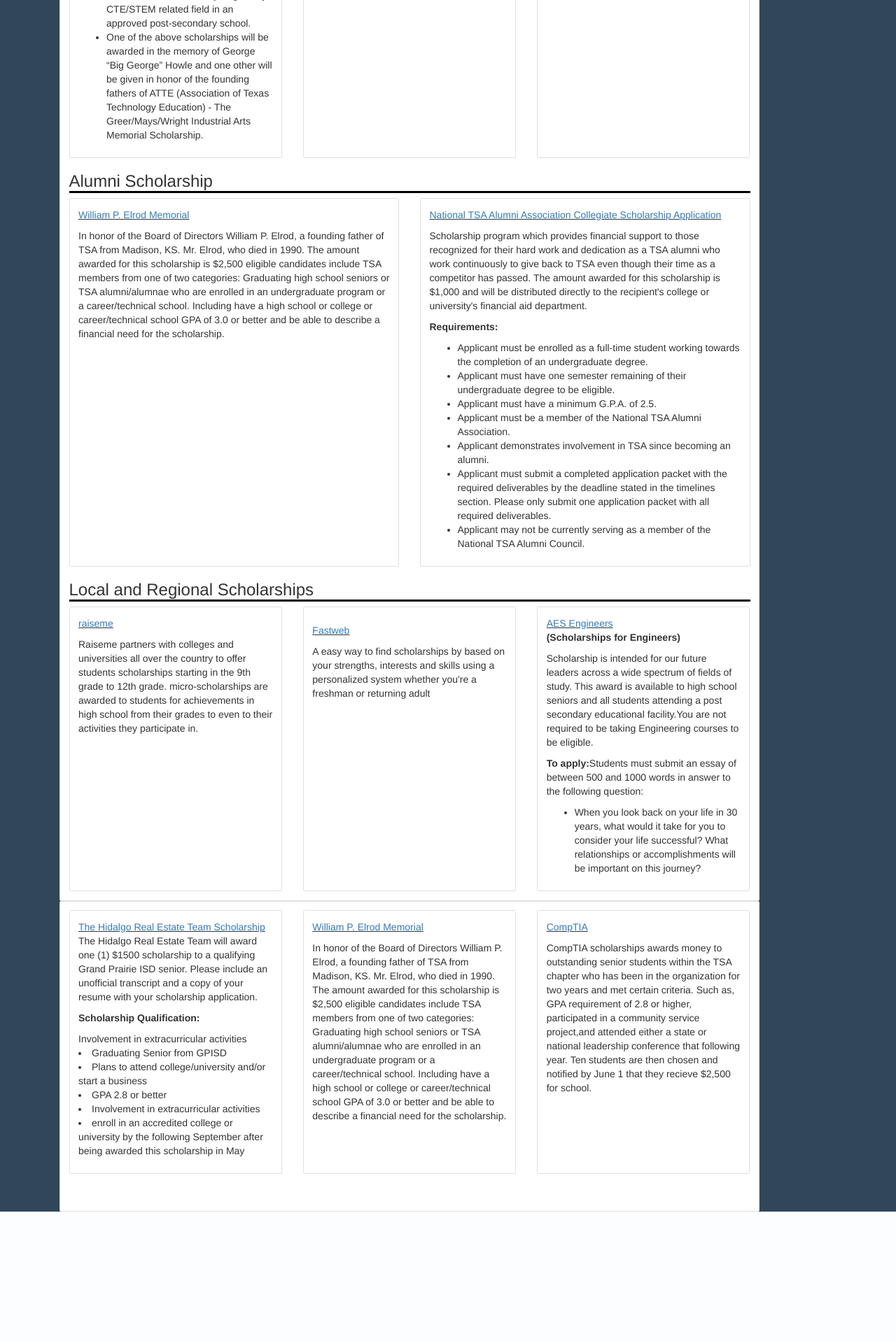
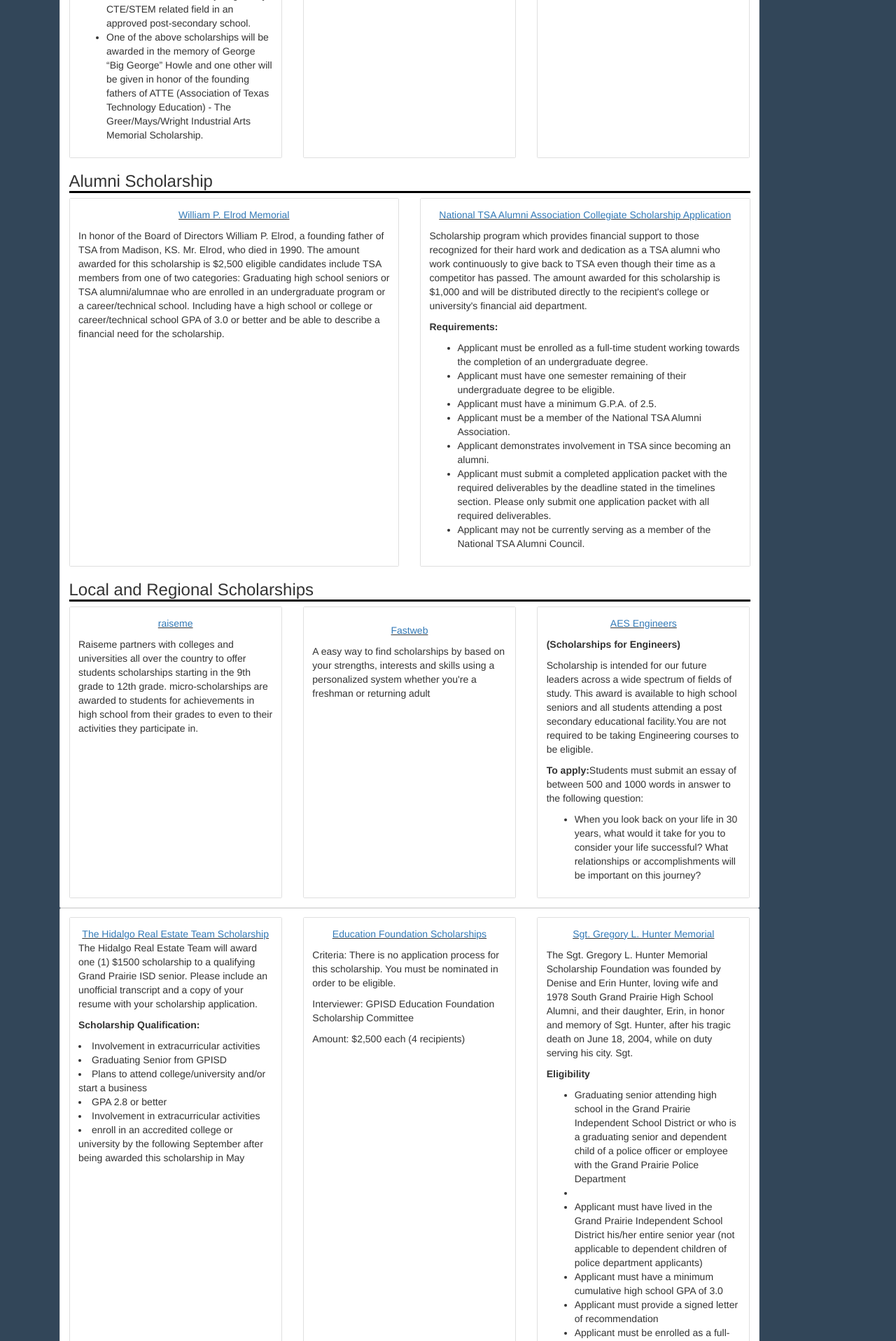
Before and after one commit to cdxker/TSAWebsite, a Flask app: page /scholarships in a window 1280 px wide. Shown: the part 683-2600 px from the top of the page at 70% size. Before the commit the page ends 2415 px from the top, so only its background shows below. Run offline with Flask 2, Linux system fonts and the light colour scheme; some libraries are stand-ins or nearby versions.

Commit message:
finally done

```diff
--- a/TSA/templates/scholarships.html
+++ b/TSA/templates/scholarships.html
@@ -11,9 +11,9 @@
     <div class="card-deck">
       <div class="card">
         <div class="card-body">
-          <u><a href="https://www.texastsa.org/wp-content/uploads/2018/12/scholarship-application2018_19.pdf">2018-2019
+         <center><u><a href="https://www.texastsa.org/wp-content/uploads/2018/12/scholarship-application2018_19.pdf">2018-2019
               Texas
-              TSA Scholarships</a></u>
+              TSA Scholarships</a></u></center>
           <p>The Texas TSA Scholarships are reserved for current TSA members graduating as
             seniors in the spring. Awardeds are handed out each school year as followed:
             <ul>
@@ -38,9 +38,9 @@
       </div>
       <div class="card">
         <div class="card-body">
-          <p><u><a href="https://tsaweb.org/resources/student-members/william-p.-elrod-scholarship">William P. Elrod
+        <center><p><u><a href="https://tsaweb.org/resources/student-members/william-p.-elrod-scholarship">William P. Elrod
                 Memorial
-              </a></u></p>
+              </a></u></p></center>
           <p>In honor of the Board of Directors William P. Elrod, a founding father of TSA from Madison, KS. Mr. Elrod,
             who
             died in 1990.
@@ -57,9 +57,9 @@
       </div>
       <div class="card">
         <div class="card-body">
-          <p><u><a
-                href="https://tsaweb.org/resources/student-members/comptia-scholarships-for-future-technologists">CompTIA
-              </a></u></p>
+          <center><p><u><a
+                href="https://tsaw<ceneb.org/resources/student-members/comptia-scholarships-for-future-technologists">CompTIA
+              </a></u></p></center>
           <p>CompTIA scholarships awards money to outstanding senior students within the TSA chapter who has been in
             the
             organization for two years
@@ -78,9 +78,9 @@
     <div class="card-deck">
       <div class="card">
         <div class="card-body">
-          <p><u><a href="https://tsaweb.org/resources/student-members/william-p.-elrod-scholarship">William P. Elrod
+          <center><p><u><a href="https://tsaweb.org/resources/student-members/william-p.-elrod-scholarship">William P. Elrod
                 Memorial
-              </a></u></p>
+              </a></u></p></center>
           <p>In honor of the Board of Directors William P. Elrod, a founding father of TSA from Madison, KS. Mr.
             Elrod,
             who
@@ -97,8 +97,8 @@
       </div>
       <div class="card">
         <div class="card-body">
-          <p><u><a href="https://tsaweb.org/resources/information/alumni-scholarship">National TSA Alumni Association
-                Collegiate Scholarship Application</a></u></p>
+          <center><p><u><a href="https://tsaweb.org/resources/information/alumni-scholarship">National TSA Alumni Association
+                Collegiate Scholarship Application</a></u></p></center>
           <p>Scholarship program which provides financial support to those recognized for their hard work and
             dedication
             as a
@@ -132,7 +132,7 @@
     <div class="card-deck">
       <div class="card">
         <div class="card-body">
-          <p><u><a href="https://www.raise.me/">raiseme</a></u></p>
+         <center><p><u><a href="https://www.raise.me/">raiseme</a></u></p></center>
           <p>Raiseme partners with colleges and universities all over the country to offer students scholarships
             starting in
             the 9th grade to 12th grade.
@@ -144,7 +144,7 @@
       <div class="card">
         <div class="card-body">
           <p class="card-text">
-            <p><u><a href="https://www.fastweb.com/">Fastweb</a></u></p>
+            <center><p><u><a href="https://www.fastweb.com/">Fastweb</a></u></p></center>
             <P>A easy way to find scholarships by based on your strengths, interests and skills using a personalized
               system
               whether you're a freshman or returning adult</P>
@@ -153,9 +153,9 @@
       </div>
       <div class="card">
         <div class="card-body">
-          <p><u><a
+          <center><p><u><a
                 href="https://www.gpisd.org/site/default.aspx?PageType=3&DomainID=11809&ModuleInstanceID=48768&ViewID=6446EE88-D30C-497E-9316-3F8874B3E108&RenderLoc=0&FlexDataID=28246&PageID=41676">AES
-                Engineers</a></u> <br>
+                Engineers</a></u> <br></center>
             <b>(Scholarships for Engineers)</b></p>
           <p>Scholarship is intended for our future leaders across a wide spectrum of fields of study. This award is
             available to high school seniors
@@ -181,14 +181,14 @@
       <div class="card-deck">
         <div class="card">
           <div class="card-body">
-            <u><a href="https://www.gpisd.org/site/default.aspx?PageType=3&DomainID=11809&ModuleInstanceID=49942&ViewID=6446EE88-D30C-497E-9316-3F8874B3E108&RenderLoc=0&FlexDataID=35804&PageID=41676">
-              The Hidalgo Real Estate Team Scholarship</a></u>
+           <center><u><a href="https://www.gpisd.org/site/default.aspx?PageType=3&DomainID=11809&ModuleInstanceID=49942&ViewID=6446EE88-D30C-497E-9316-3F8874B3E108&RenderLoc=0&FlexDataID=35804&PageID=41676">
+              The Hidalgo Real Estate Team Scholarship</a></u></center>
             <p>The Hidalgo Real Estate Team will award one (1) $1500 scholarship to a qualifying Grand Prairie ISD senior.
               Please include an unofficial transcript and a copy of your resume with your scholarship application.</p>
 
             <b><p>Scholarship Qualification:</p></b>
 
-                Involvement in extracurricular activities
+                <li>Involvement in extracurricular activities</li>
                 <li>Graduating Senior from GPISD</li>
                 <li> Plans to attend college/university and/or start a business</li>
                 <li>GPA 2.8 or better</li>
@@ -201,37 +201,42 @@
         </div>
         <div class="card">
           <div class="card-body">
-            <p><u><a href="https://tsaweb.org/resources/student-members/william-p.-elrod-scholarship">William P. Elrod
-                  Memorial
-                </a></u></p>
-            <p>In honor of the Board of Directors William P. Elrod, a founding father of TSA from Madison, KS. Mr. Elrod,
-              who
-              died in 1990.
-              The amount awarded for this scholarship is $2,500 eligible candidates include TSA members from one of two
-              categories: Graduating high school seniors or TSA alumni/alumnae who are enrolled in an undergraduate
-              program or a
-              career/technical school.
-              Including have a high school or college or career/technical school GPA of 3.0 or better and be able to
-              describe a
-              financial need for the scholarship.</p>
+           <center><p><u><a href="https://www.gpisd.org/site/default.aspx?PageID=37302"> Education Foundation Scholarships
+                </a></u></p></center>
+            <p>Criteria: There is no application process for this scholarship. You must be nominated in order to be eligible.</p>
+            <p>Interviewer: GPISD Education Foundation Scholarship Committee</p>
+            <p> Amount: $2,500 each (4 recipients)</p>
 
 
           </div>
         </div>
         <div class="card">
           <div class="card-body">
-            <p><u><a
-                  href="https://tsaweb.org/resources/student-members/comptia-scholarships-for-future-technologists">CompTIA
-                </a></u></p>
-            <p>CompTIA scholarships awards money to outstanding senior students within the TSA chapter who has been in
-              the
-              organization for two years
-              and met certain criteria. Such as, GPA requirement of 2.8 or higher, participated in a community service
-              project,and attended either a state
-              or national leadership conference that following year. Ten students are then chosen and notified by June
-              1
-              that
-              they recieve $2,500 for school.</p>
+            <center><p><u><a
+                  href="https://www.gpisd.org/site/default.aspx?PageType=3&DomainID=11809&ModuleInstanceID=49942&ViewID=6446EE88-D30C-497E-9316-3F8874B3E108&RenderLoc=0&FlexDataID=29796&PageID=41676">Sgt. Gregory L. Hunter Memorial
+                </a></u></p></center>
+            <p>The Sgt. Gregory L. Hunter Memorial Scholarship Foundation was founded by Denise and Erin Hunter, loving wife and 1978
+              South Grand Prairie High School Alumni, and their daughter, Erin, in honor and memory of Sgt. Hunter, after his tragic
+              death on June 18, 2004, while on duty serving his city. Sgt. </p>
+            <b><p>Eligibility</p></b>
+          <ul>
+              <li>Graduating senior attending high school in the Grand Prairie Independent School District or who is a graduating
+                senior and dependent child of a police officer or employee with the Grand Prairie Police Department<li>
+
+              <li> Applicant must have lived in the Grand Prairie Independent School District his/her
+                entire senior year (not applicable to dependent children of police department applicants)</li>
+
+              <li>Applicant must have a minimum cumulative high school GPA of 3.0</li>
+              <li>Applicant must provide a signed letter of recommendation</li>
+              <li>Applicant must be enrolled as a full-time student at the time the
+                scholarship is paid and applicant must provide an official class schedule
+                on college or university letterhead verifying such along with all other required
+                 documents in order for scholarship award to be paid to the university on
+                 behalf of the recipient.</li>
+
+
+          </ul>
+
             </ul>
 
           </div>
```
